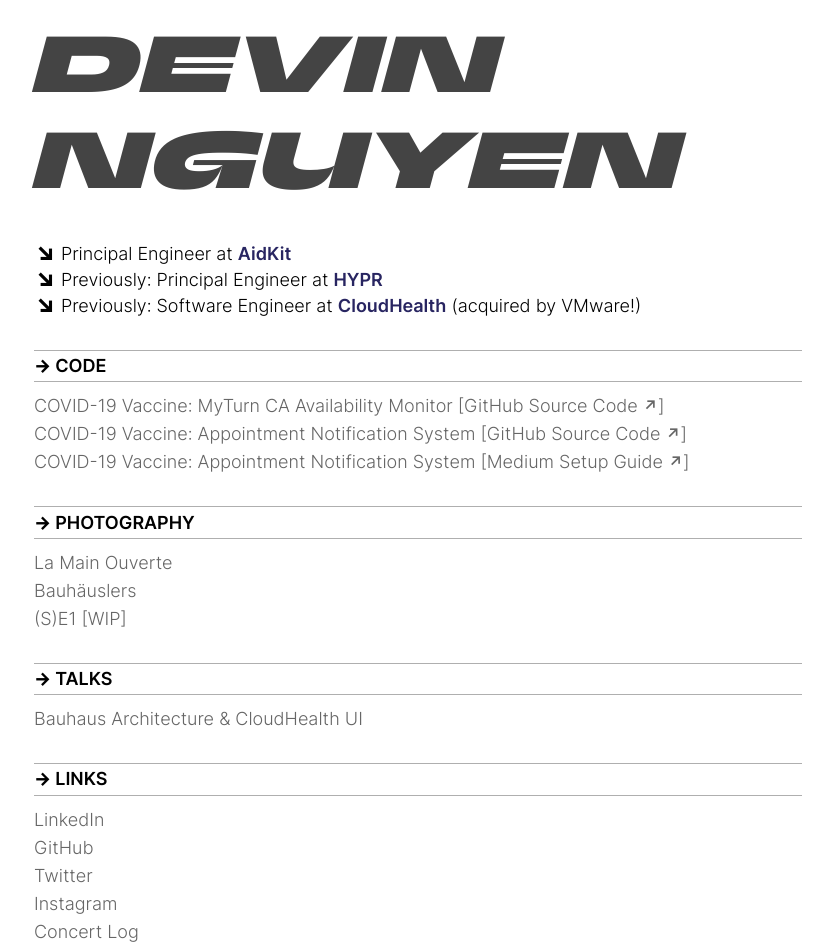
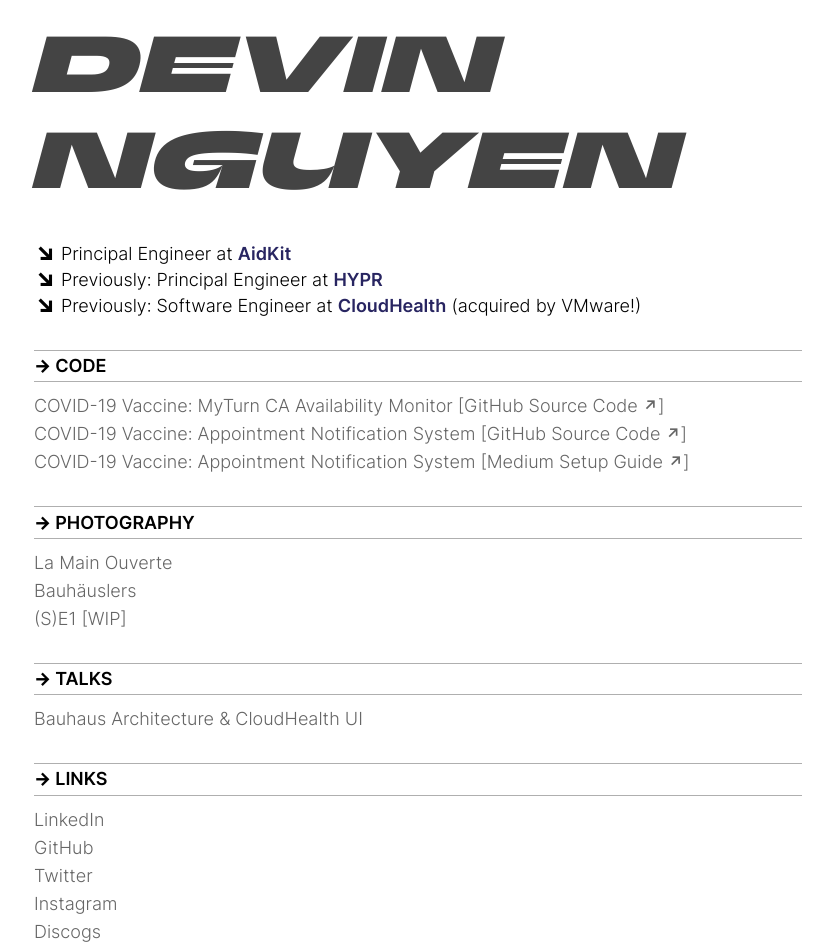
Before and after one commit to devin2712/ddxdevin, a Next.js app: page / in a window 1280 px wide. Shown: the top 950 px of the page, without its empty margins (222-1055 px from the left). Built offline with nearby package versions, Linux system fonts and the light colour scheme.

Commit message:
Add discogs link

```diff
--- a/pages/index.tsx
+++ b/pages/index.tsx
@@ -154,6 +154,11 @@ export default function Home() {
                 isExternal: true,
               },
               {
+                url: "//discogs.com/user/devin2712/collection",
+                title: formatMessage({ id: "ddxdevin.links.discogs" }),
+                isExternal: true,
+              },
+              {
                 url: "/concerts",
                 title: formatMessage({ id: "ddxdevin.links.concerts" }),
                 isExternal: false,
--- a/translations/en.json
+++ b/translations/en.json
@@ -24,6 +24,7 @@
   "ddxdevin.links.github": "GitHub",
   "ddxdevin.links.twitter": "Twitter",
   "ddxdevin.links.instagram": "Instagram",
+  "ddxdevin.links.discogs": "Discogs",
   "ddxdevin.links.concerts": "Concert Log",
   "ddxdevin.lmo.title": "La Main Ouverte",
   "ddxdevin.lmo.location": "Chandigarh, India",
--- a/translations/fr.json
+++ b/translations/fr.json
@@ -24,6 +24,7 @@
   "ddxdevin.links.github": "GitHub",
   "ddxdevin.links.twitter": "Twitter",
   "ddxdevin.links.instagram": "Instagram",
+  "ddxdevin.links.discogs": "Discogs",
   "ddxdevin.links.concerts": "Concerts",
   "ddxdevin.lmo.title": "La Main Ouverte",
   "ddxdevin.lmo.location": "Chandigarh, Inde",
```
